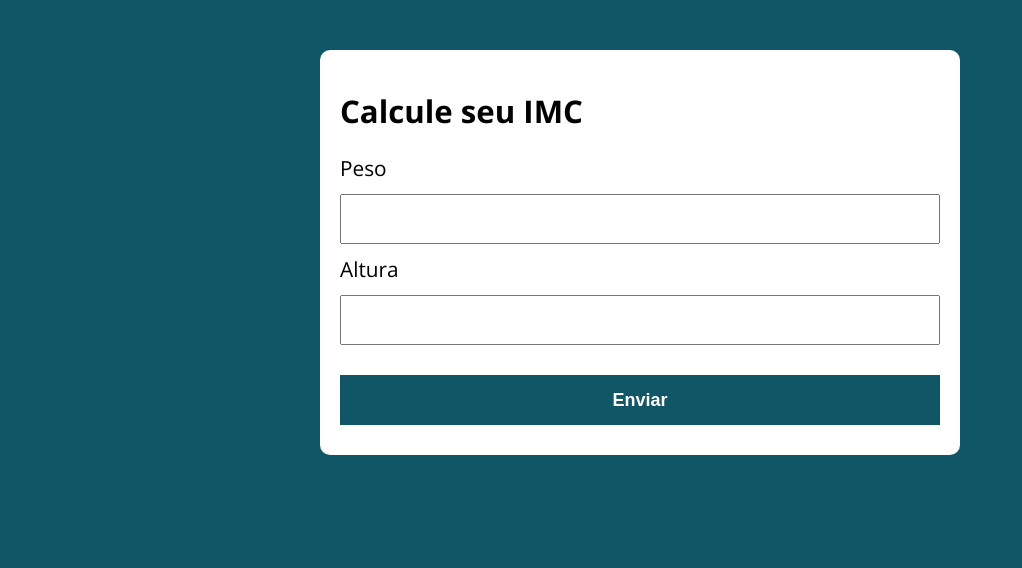
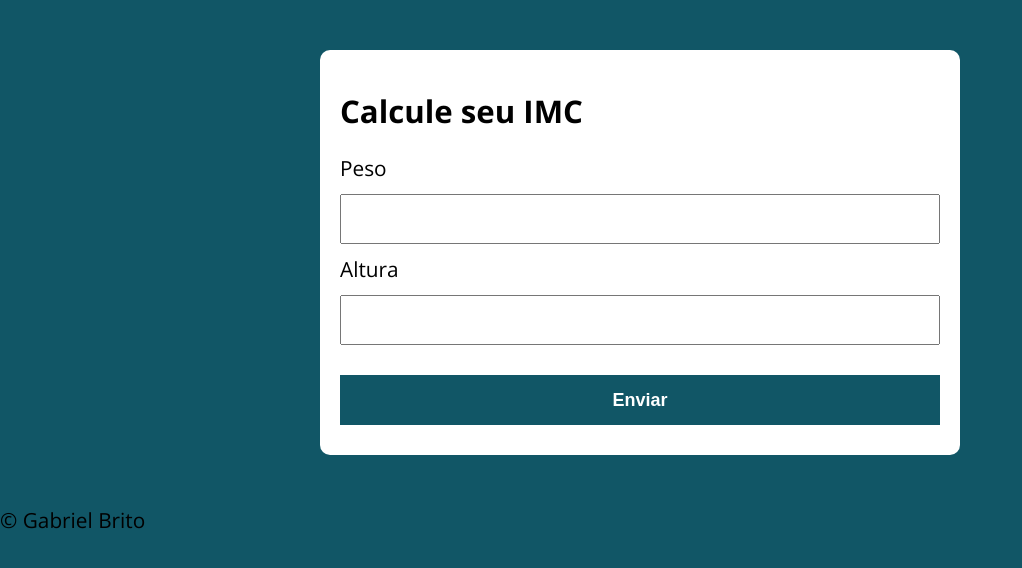
Before and after one commit to Gaabrito/Calculadora-IMC, a plain HTML site: page index.html in a window 1280 px wide. Shown: the whole page, without its empty margins (0-1022 px from the left). Drawn offline with nearby package versions, Linux system fonts and the light colour scheme.

Commit message:
Update index.html

```diff
--- a/index.html
+++ b/index.html
@@ -23,7 +23,9 @@
 
     <div id="resultado"></div>
   </section>
-
+  <footer>
+    <p>&copy; Gabriel Brito</p>
+  </footer>
   <script src="./assets/js/main.js"></script>
 </body>
 
```
